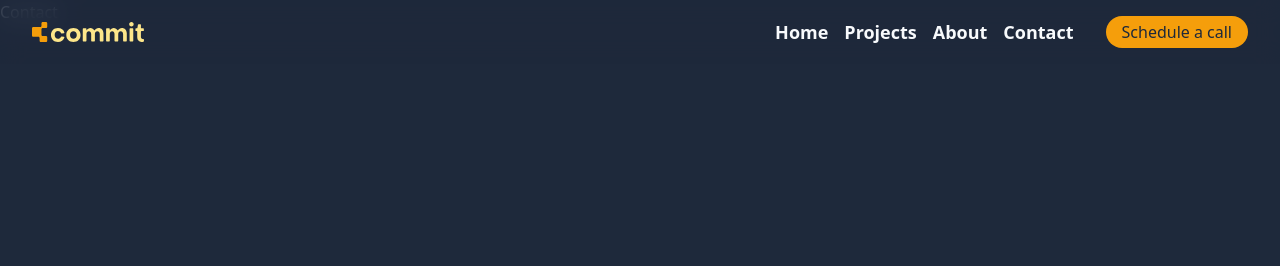
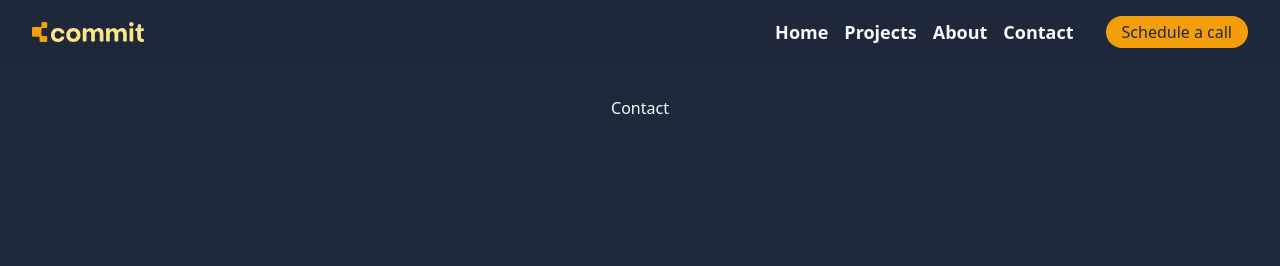
Before and after one commit to DomiDex/commit, a React (Vite) app: page /contact in a window 1280 px wide. Shown: the top 266 px of the page. Built offline with nearby package versions, Linux system fonts and the light colour scheme.

Commit message:
cont section to do

```diff
--- a/src/Pages/Contact.jsx
+++ b/src/Pages/Contact.jsx
@@ -1,7 +1,5 @@
-export default function Contact() {
-  return (
-    <div>
-      <h1>Contact</h1>
-    </div>
-  );
+import ContactSection from '../components/sections/contact/ContactSection';
+
+export default function ContactPage() {
+  return <ContactSection />;
 }
--- /dev/null
+++ b/src/components/sections/contact/ContactSection.jsx
@@ -0,0 +1,13 @@
+import Section from '../../ui/section/Section';
+import Container from '../../ui/container/Container';
+export default function ContactSection() {
+  return (
+    <Section padding='px-4 py-8 sm:px-8 md:px-16 md:py-24'>
+      <Container>
+        <div className='w-full md:w-10/12 mx-auto flex flex-col items-center justify-center space-y-12'>
+          <h1>Contact</h1>
+        </div>
+      </Container>
+    </Section>
+  );
+}
```
